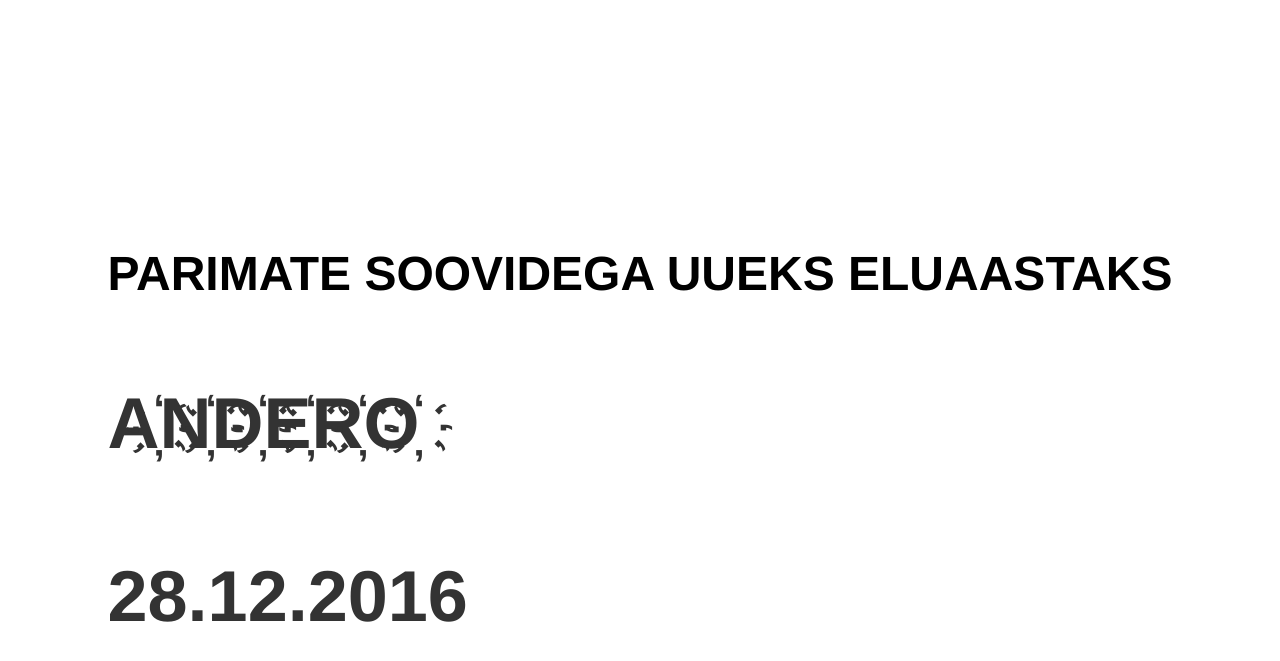
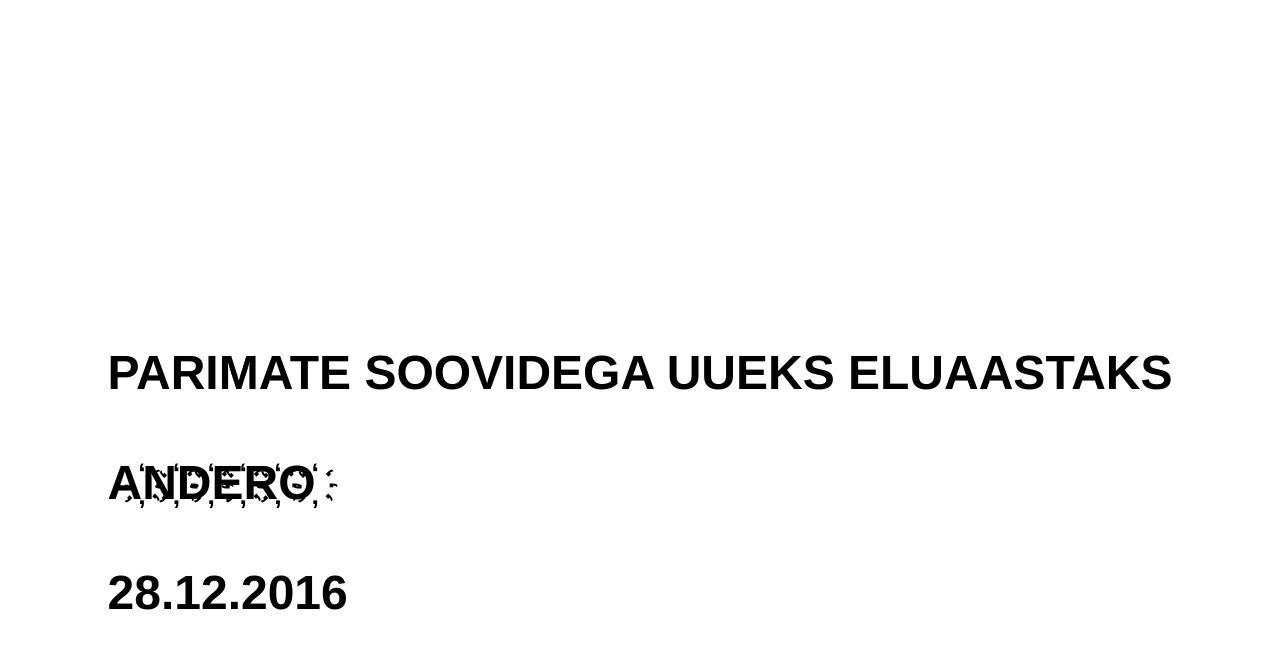
Before and after one commit to keity25/keity25.github.io, a Jekyll site: the page built from 8.html, in a window 1280 px wide. Shown: the top 661 px of the page. Built offline with Jekyll 4.4.1, drawn with Linux system fonts in a browser that asks for light colours.

Commit message:
Update 8.html

```diff
--- a/8.html
+++ b/8.html
@@ -4,9 +4,9 @@ title: ♡ KEITY25 ♡
 ---
 <div class="blurb">
 	<h1>PARIMATE SOOVIDEGA UUEKS ELUAASTAKS
-  <p>
+  <br><br>
   A҉N҉D҉E҉R҉O҉
-  <p>
+  <br><br>
   28.12.2016
   </h1>
 </div><!-- /.blurb -->
```
